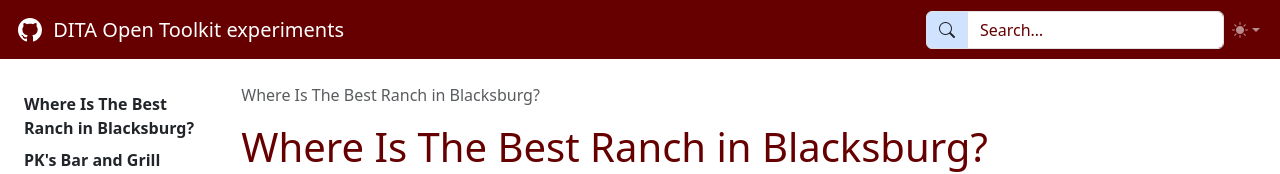
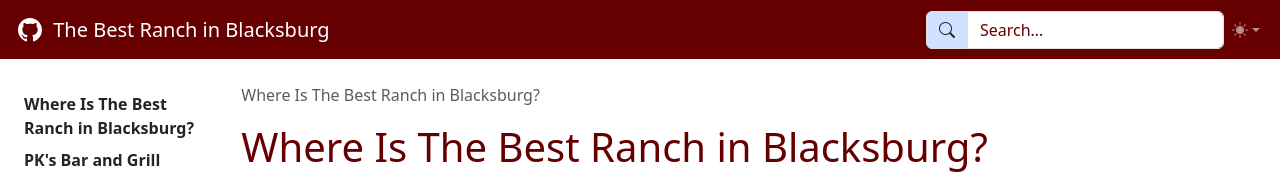
Before and after one commit to abbygooch/bestranchinbburg, a plain HTML site: page index.html in a window 1280 px wide. Shown: the top 174 px of the page. Drawn offline with nearby package versions, Linux system fonts and the light colour scheme.

Commit message:
Deploying to gh-pages from @ abbygooch/bestranchinbburg@864aed784b23d0fdc467f4c2a62b5662056d613e 🚀

```diff
--- a/index.html
+++ b/index.html
@@ -21,7 +21,7 @@
         <path d="M6 0a.5.5 0 0 1 .5.5V3h3V.5a.5.5 0 0 1 1 0V3h1a.5.5 0 0 1 .5.5v3A3.5 3.5 0 0 1 8.5 10c-.002.434-.01.845-.04 1.22-.041.514-.126 1.003-.317 1.424a2.083 2.083 0 0 1-.97 1.028C6.725 13.9 6.169 14 5.5 14c-.998 0-1.61.33-1.974.718A1.922 1.922 0 0 0 3 16H2c0-.616.232-1.367.797-1.968C3.374 13.42 4.261 13 5.5 13c.581 0 .962-.088 1.218-.219.241-.123.4-.3.514-.55.121-.266.193-.621.23-1.09.027-.34.035-.718.037-1.141A3.5 3.5 0 0 1 4 6.5v-3a.5.5 0 0 1 .5-.5h1V.5A.5.5 0 0 1 6 0zM5 4v2.5A2.5 2.5 0 0 0 7.5 9h1A2.5 2.5 0 0 0 11 6.5V4H5z"></path>
       </svg>
       -->
-        <span class="align-middle">DITA Open Toolkit experiments</span>
+        <span class="align-middle">The Best Ranch in Blacksburg</span>
     </a>
     <button class="navbar-toggler py-2 px-2" type="button" data-bs-toggle="collapse" data-bs-target="#navbarSupportedContent" aria-controls="navbarSupportedContent" aria-expanded="false" aria-label="Toggle navigation">
       <i class="bi bi-three-dots"></i>
```
Also changed, not shown: ranchnumber1.html (+1 -1 lines), ranchnumber2.html (+1 -1 lines), ranchnumber3.html (+1 -1 lines), ranchnumber4.html (+1 -1 lines), ranchnumber5.html (+1 -1 lines).
